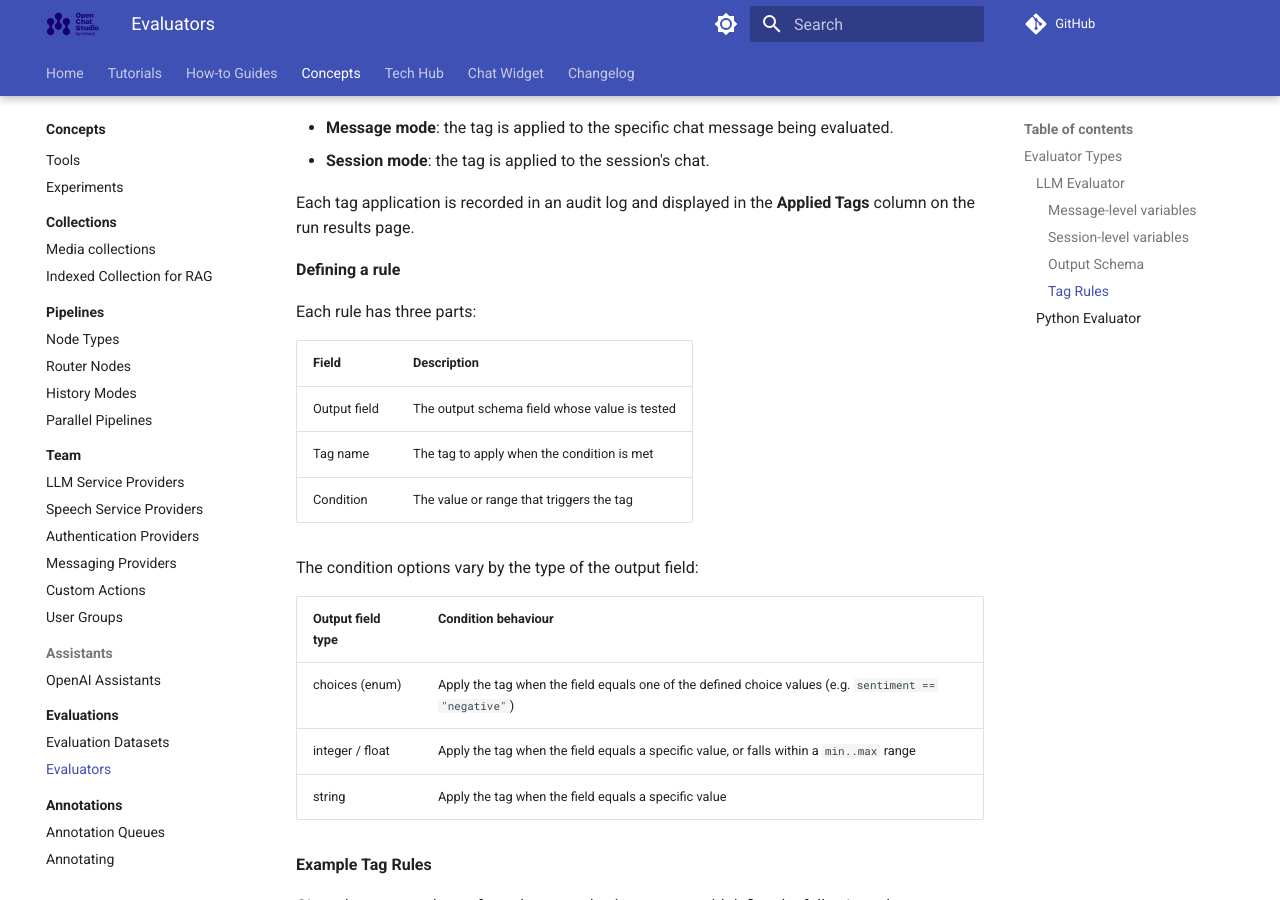
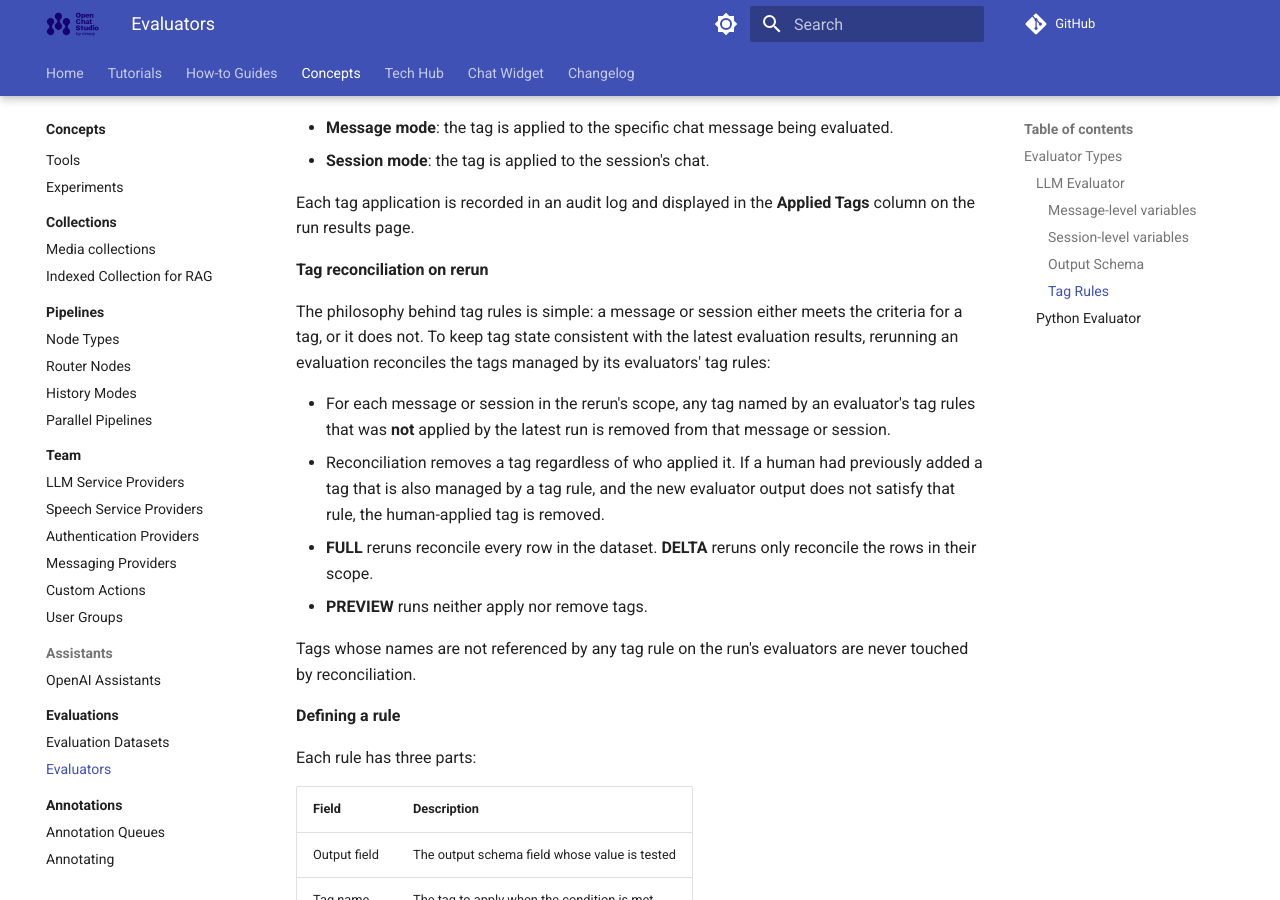
Before and after one commit to dimagi/open-chat-studio-docs, an MkDocs documentation site: the page built from docs/concepts/evaluations/evaluators.md, in a window 1280 px wide and 900 px high, scrolled down 2758 px. Built offline with MkDocs 1.6.1 and Material for MkDocs 9.7.7, drawn with Linux system fonts in a browser that asks for light colours; a script that is not in the unit is left out; comment, search, counter and statistics services are not loaded.

```diff
--- a/docs/concepts/evaluations/evaluators.md
+++ b/docs/concepts/evaluations/evaluators.md
@@ -86,6 +86,17 @@ The target of the tag depends on the evaluator's mode:
 
 Each tag application is recorded in an audit log and displayed in the **Applied Tags** column on the run results page.
 
+**Tag reconciliation on rerun**
+
+The philosophy behind tag rules is simple: a message or session either meets the criteria for a tag, or it does not. To keep tag state consistent with the latest evaluation results, rerunning an evaluation reconciles the tags managed by its evaluators' tag rules:
+
+- For each message or session in the rerun's scope, any tag named by an evaluator's tag rules that was **not** applied by the latest run is removed from that message or session.
+- Reconciliation removes a tag regardless of who applied it. If a human had previously added a tag that is also managed by a tag rule, and the new evaluator output does not satisfy that rule, the human-applied tag is removed.
+- **FULL** reruns reconcile every row in the dataset. **DELTA** reruns only reconcile the rows in their scope.
+- **PREVIEW** runs neither apply nor remove tags.
+
+Tags whose names are not referenced by any tag rule on the run's evaluators are never touched by reconciliation.
+
 **Defining a rule**
 
 Each rule has three parts:
```
Also changed, not shown: docs/changelog.md (+2 -1 lines).
